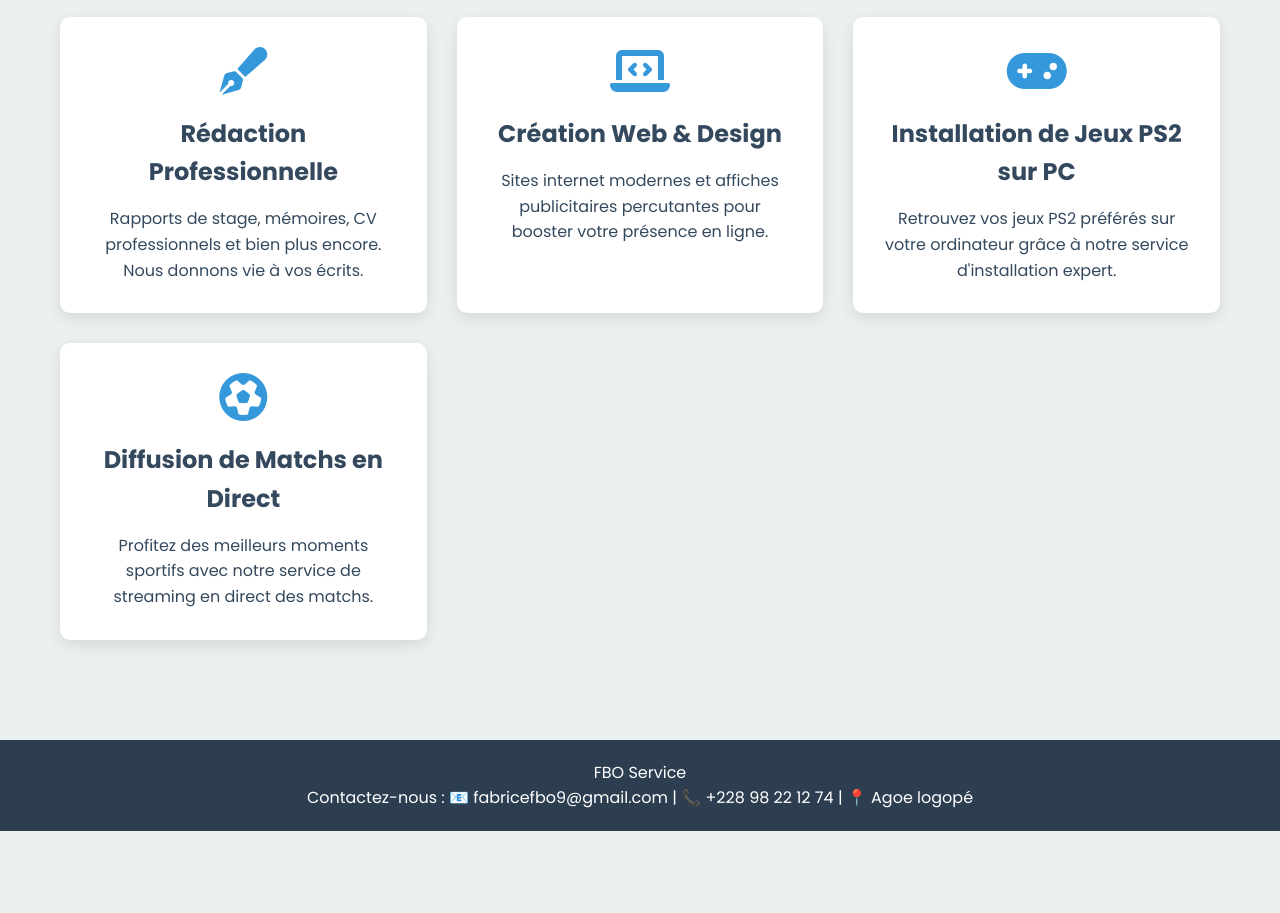
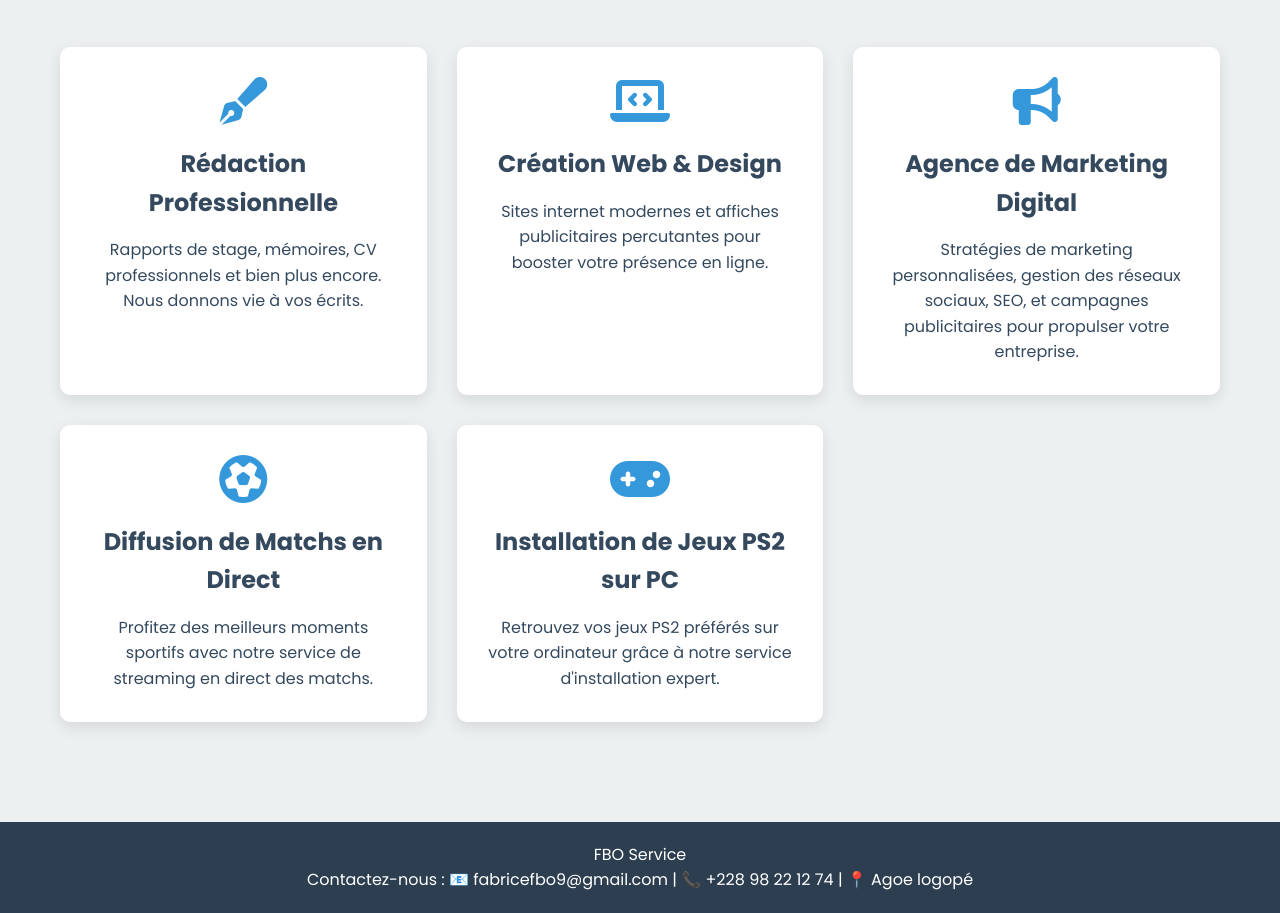
Before and after one commit to fabricefbo/FBO-SERVICE, a plain HTML site: page index.html in a window 1280 px wide. Shown: the part 796-1709 px from the top of the page. Before the commit the page ends 1627 px from the top, so only its background shows below. Drawn offline with Linux system fonts and the light colour scheme.

Commit message:
Update index.html

```diff
--- a/index.html
+++ b/index.html
@@ -204,7 +204,7 @@
     <section id="home" class="hero">
         <div class="container">
             <h1>Solutions Professionnelles et Créatives</h1>
-                <p>Chez FBO Service, nous transformons vos idées en réalité. De la rédaction à la création web, en passant par le streaming sportif, nous sommes là pour vous accompagner.</p>
+            <p>Chez FBO Service, nous transformons vos idées en réalité. De la rédaction à la création web, en passant par le streaming sportif et le marketing digital, nous sommes là pour vous accompagner.</p>
             <a href="#contact" class="cta-button">Contactez-nous</a>
         </div>
     </section>
@@ -224,14 +224,19 @@
                     <p>Sites internet modernes et affiches publicitaires percutantes pour booster votre présence en ligne.</p>
                 </div>
                 <div class="service-card">
-                        <div class="service-icon"><i class="fas fa-gamepad"></i></div>
-                        <h3>Installation de Jeux PS2 sur PC</h3>
-                        <p>Retrouvez vos jeux PS2 préférés sur votre ordinateur grâce à notre service d'installation expert.</p>
+                    <div class="service-icon"><i class="fas fa-bullhorn"></i></div>
+                    <h3>Agence de Marketing Digital</h3>
+                    <p>Stratégies de marketing personnalisées, gestion des réseaux sociaux, SEO, et campagnes publicitaires pour propulser votre entreprise.</p>
                 </div>
                 <div class="service-card">
                     <div class="service-icon"><i class="fas fa-futbol"></i></div>
                     <h3>Diffusion de Matchs en Direct</h3>
                     <p>Profitez des meilleurs moments sportifs avec notre service de streaming en direct des matchs.</p>
+                </div>
+                <div class="service-card">
+                    <div class="service-icon"><i class="fas fa-gamepad"></i></div>
+                    <h3>Installation de Jeux PS2 sur PC</h3>
+                    <p>Retrouvez vos jeux PS2 préférés sur votre ordinateur grâce à notre service d'installation expert.</p>
                 </div>
             </div>
         </div>
```
Lines whose indentation alone changed are shown as unchanged.
